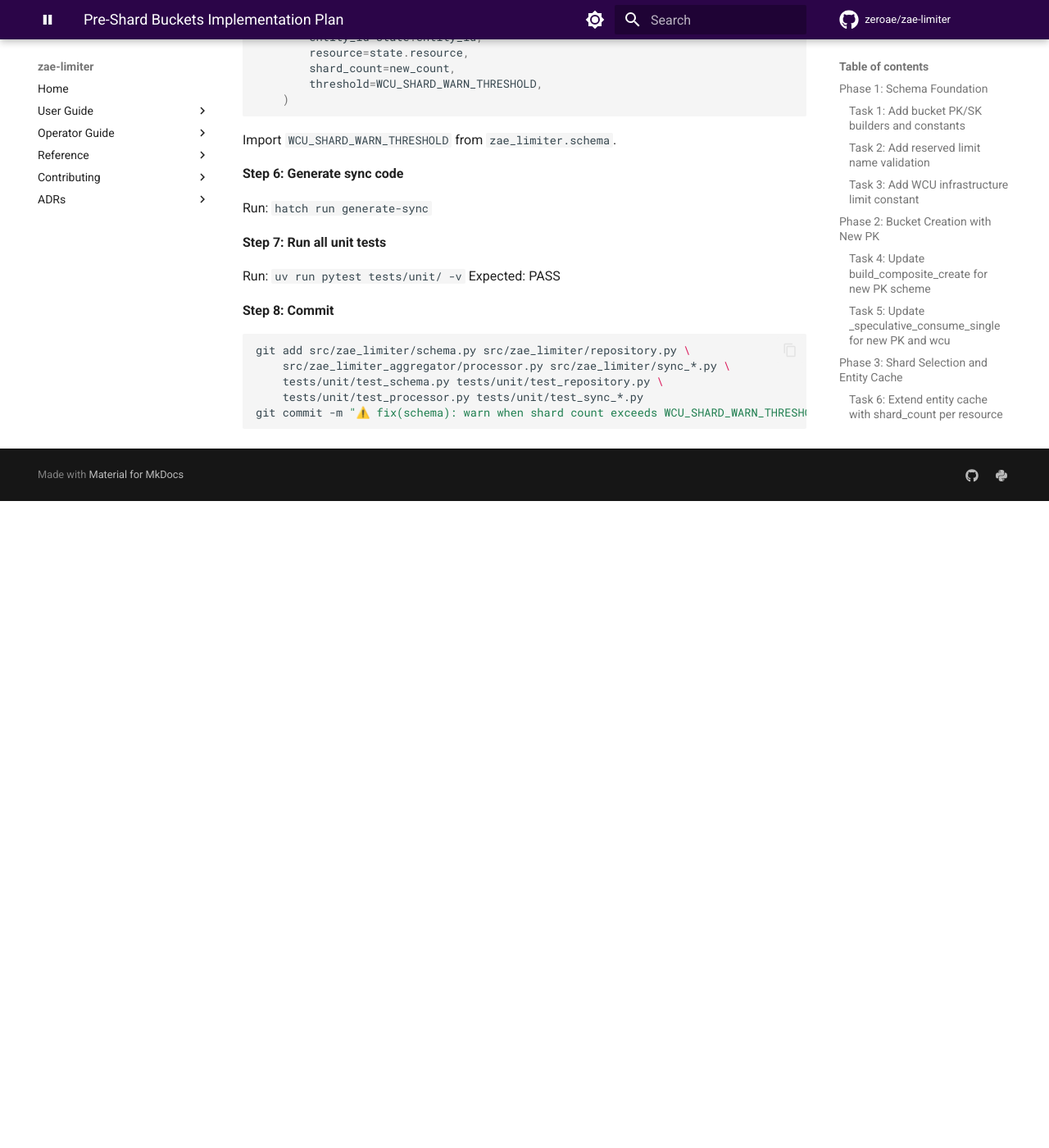
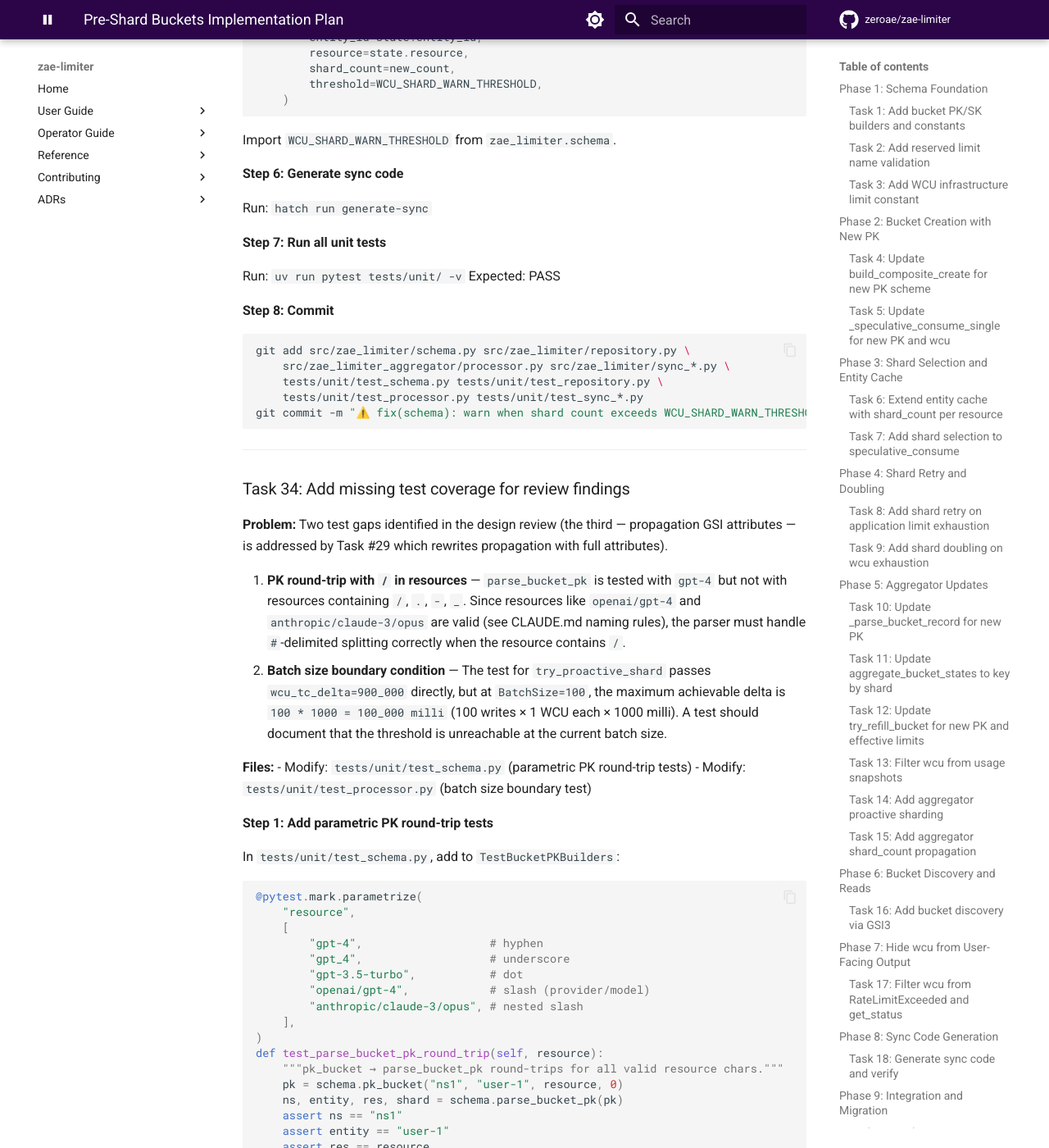
Before and after one commit to zeroae/zae-limiter, an MkDocs documentation site: the page built from docs/plans/2026-02-21-pre-shard-buckets-implementation.md, in a window 1280 px wide and 1400 px high, scrolled down 32741 px. Shown: the whole window at 82% size. Built offline with MkDocs 1.6.1 and Material for MkDocs 9.7.7, drawn with Linux system fonts in a browser that asks for light colours; comment, search, counter and statistics services are not loaded; the version menu is left out; before the commit the page ends 33352 px from its top, so only the background shows below that; some of the changed text lies outside the part shown.

Commit message:
📝 docs: add Task 34 (missing test coverage) to implementation plan
Two tests: parametric PK round-trip for resources with /._- chars,
and batch size boundary documenting proactive sharding is unreachable
at BatchSize=100. GSI attribute test deferred to Task #29.

Co-Authored-By: Claude Opus 4.6 <noreply@anthropic.com>

````diff
--- a/docs/plans/2026-02-21-pre-shard-buckets-implementation.md
+++ b/docs/plans/2026-02-21-pre-shard-buckets-implementation.md
@@ -1723,3 +1723,81 @@ git add src/zae_limiter/schema.py src/zae_limiter/repository.py \
     tests/unit/test_processor.py tests/unit/test_sync_*.py
 git commit -m "⚠️ fix(schema): warn when shard count exceeds WCU_SHARD_WARN_THRESHOLD=32"
 ```
+
+---
+
+### Task 34: Add missing test coverage for review findings
+
+**Problem:** Two test gaps identified in the design review (the third — propagation GSI attributes — is addressed by Task #29 which rewrites propagation with full attributes).
+
+1. **PK round-trip with `/` in resources** — `parse_bucket_pk` is tested with `gpt-4` but not with resources containing `/`, `.`, `-`, `_`. Since resources like `openai/gpt-4` and `anthropic/claude-3/opus` are valid (see CLAUDE.md naming rules), the parser must handle `#`-delimited splitting correctly when the resource contains `/`.
+2. **Batch size boundary condition** — The test for `try_proactive_shard` passes `wcu_tc_delta=900_000` directly, but at `BatchSize=100`, the maximum achievable delta is `100 * 1000 = 100_000 milli` (100 writes × 1 WCU each × 1000 milli). A test should document that the threshold is unreachable at the current batch size.
+
+**Files:**
+- Modify: `tests/unit/test_schema.py` (parametric PK round-trip tests)
+- Modify: `tests/unit/test_processor.py` (batch size boundary test)
+
+**Step 1: Add parametric PK round-trip tests**
+
+In `tests/unit/test_schema.py`, add to `TestBucketPKBuilders`:
+
+```python
+@pytest.mark.parametrize(
+    "resource",
+    [
+        "gpt-4",                   # hyphen
+        "gpt_4",                   # underscore
+        "gpt-3.5-turbo",           # dot
+        "openai/gpt-4",            # slash (provider/model)
+        "anthropic/claude-3/opus", # nested slash
+    ],
+)
+def test_parse_bucket_pk_round_trip(self, resource):
+    """pk_bucket → parse_bucket_pk round-trips for all valid resource chars."""
+    pk = schema.pk_bucket("ns1", "user-1", resource, 0)
+    ns, entity, res, shard = schema.parse_bucket_pk(pk)
+    assert ns == "ns1"
+    assert entity == "user-1"
+    assert res == resource
+    assert shard == 0
+```
+
+**Step 2: Add batch size boundary test**
+
+In `tests/unit/test_processor.py`, add to `TestTryProactiveShard`:
+
+```python
+def test_unreachable_at_batch_size_100(self) -> None:
+    """At BatchSize=100, max wcu tc_delta is 100_000 milli (10% of capacity).
+
+    Documents that proactive sharding requires BatchSize >= 800 to trigger
+    at the 80% threshold (WCU_PROACTIVE_THRESHOLD). With the default
+    BatchSize=100, the maximum achievable ratio is 100/1000 = 10%.
+    See Task #28 for the BatchSize fix.
+    """
+    mock_table = MagicMock()
+    state = self._make_state()
+    # Max possible: 100 records × 1 WCU × 1000 milli = 100_000
+    max_tc_delta_at_batch_100 = 100 * 1000
+    wcu_capacity_milli = 1000_000
+
+    result = try_proactive_shard(
+        mock_table, state, max_tc_delta_at_batch_100, wcu_capacity_milli
+    )
+
+    assert result is False  # 10% < 80% threshold
+    mock_table.update_item.assert_not_called()
+```
+
+**Step 3: Run tests to verify they pass**
+
+Run: `uv run pytest tests/unit/test_schema.py::TestBucketPKBuilders -v`
+Run: `uv run pytest tests/unit/test_processor.py::TestTryProactiveShard -v`
+Expected: PASS (these test existing behavior, not new code)
+
+**Step 4: Commit**
+
+```bash
+git add tests/unit/test_schema.py tests/unit/test_processor.py
+git commit -m "✅ test: add PK round-trip and batch size boundary tests (review #34)"
+```
````
